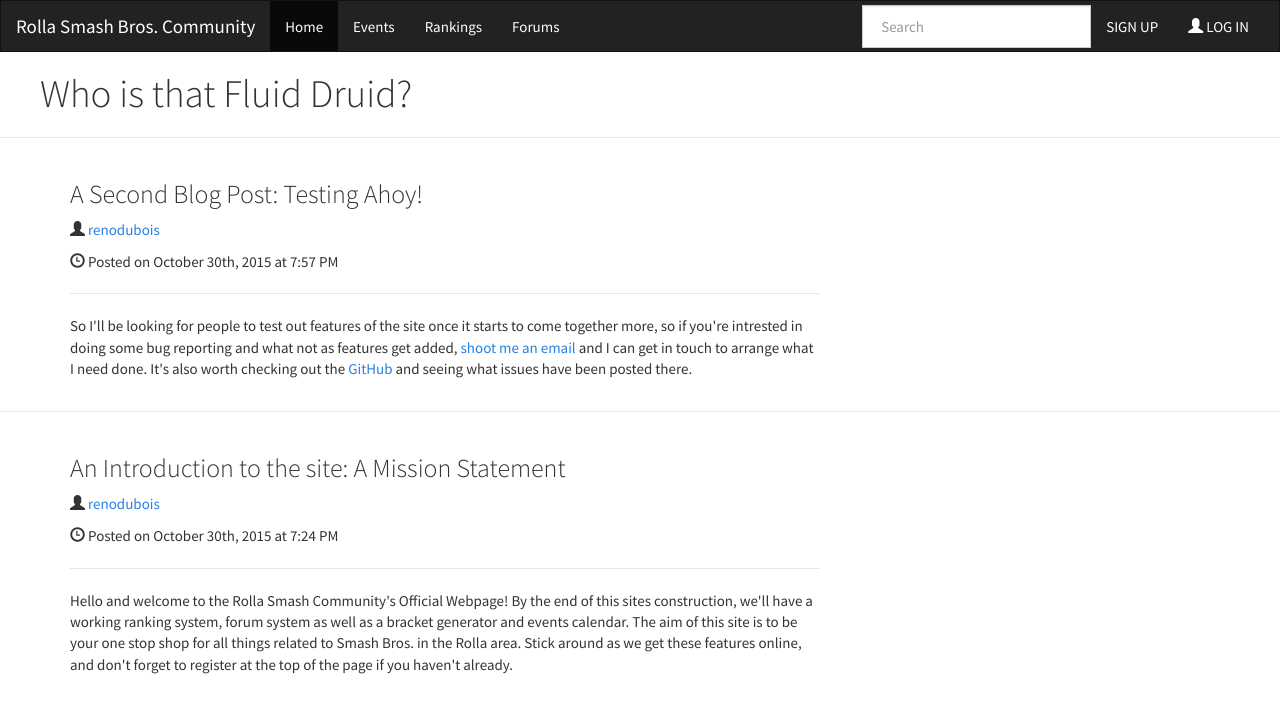
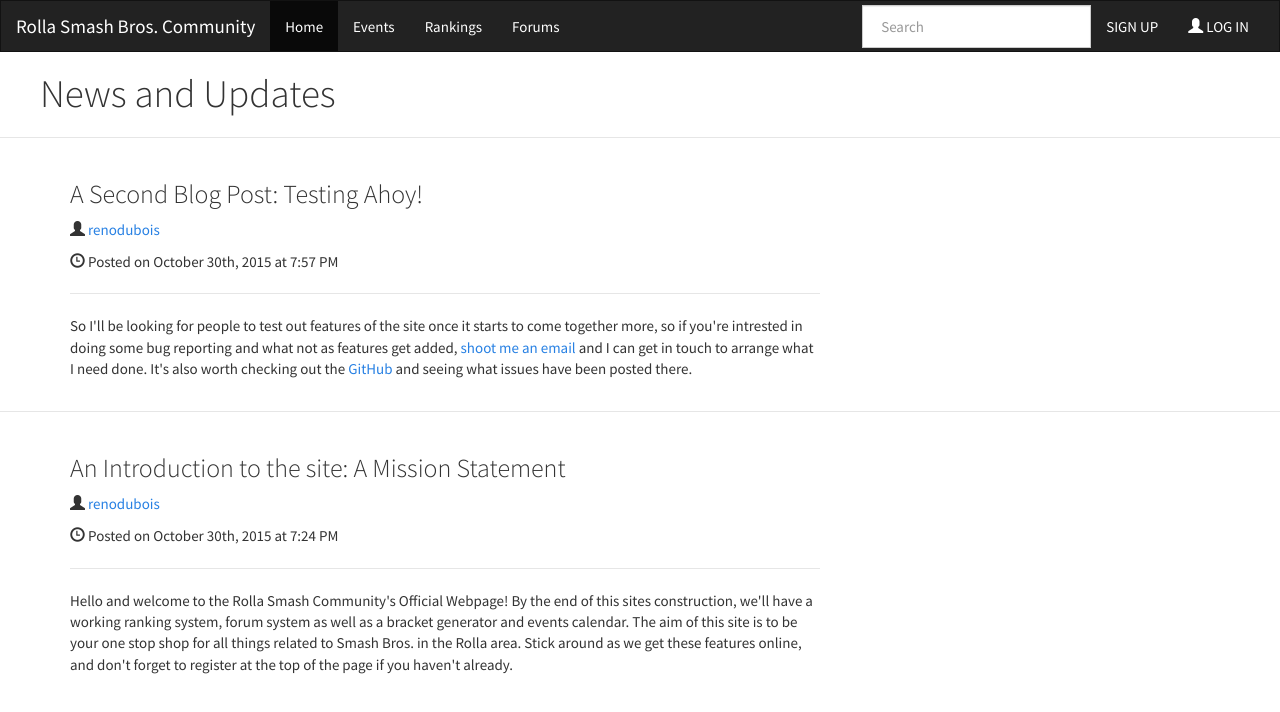
Before and after one commit to renodubois/renodubois.github.io, a plain HTML site: page index.html in a window 1280 px wide. Drawn offline with nearby package versions, Linux system fonts and the light colour scheme.

Commit message:
Back to Normal

```diff
--- a/index.html
+++ b/index.html
@@ -63,7 +63,7 @@
 <!-- Main Content Area -->
 
 <div class="maincontent">
-  <h1>Who is that Fluid Druid?</h1>
+  <h1>News and Updates</h1>
 </div>
 
 <hr>
```
